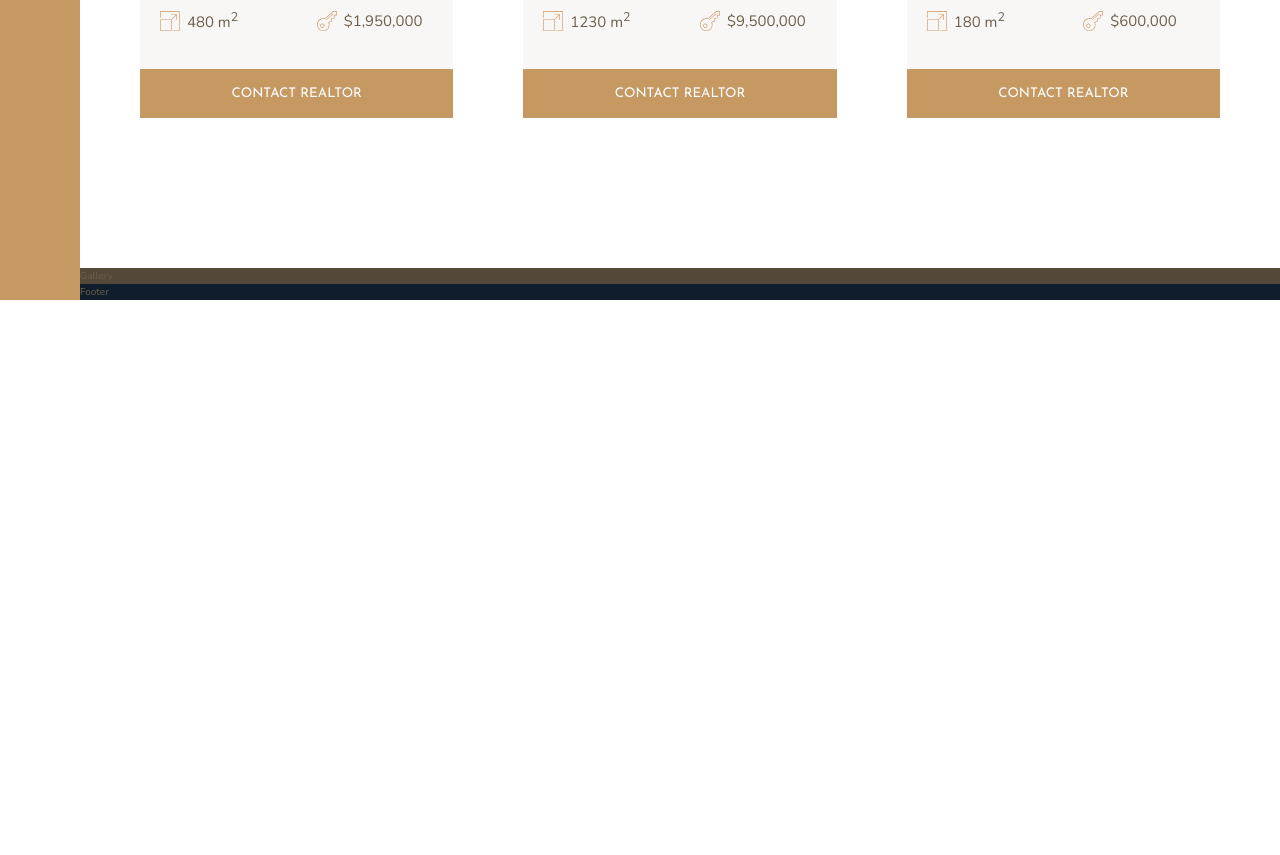
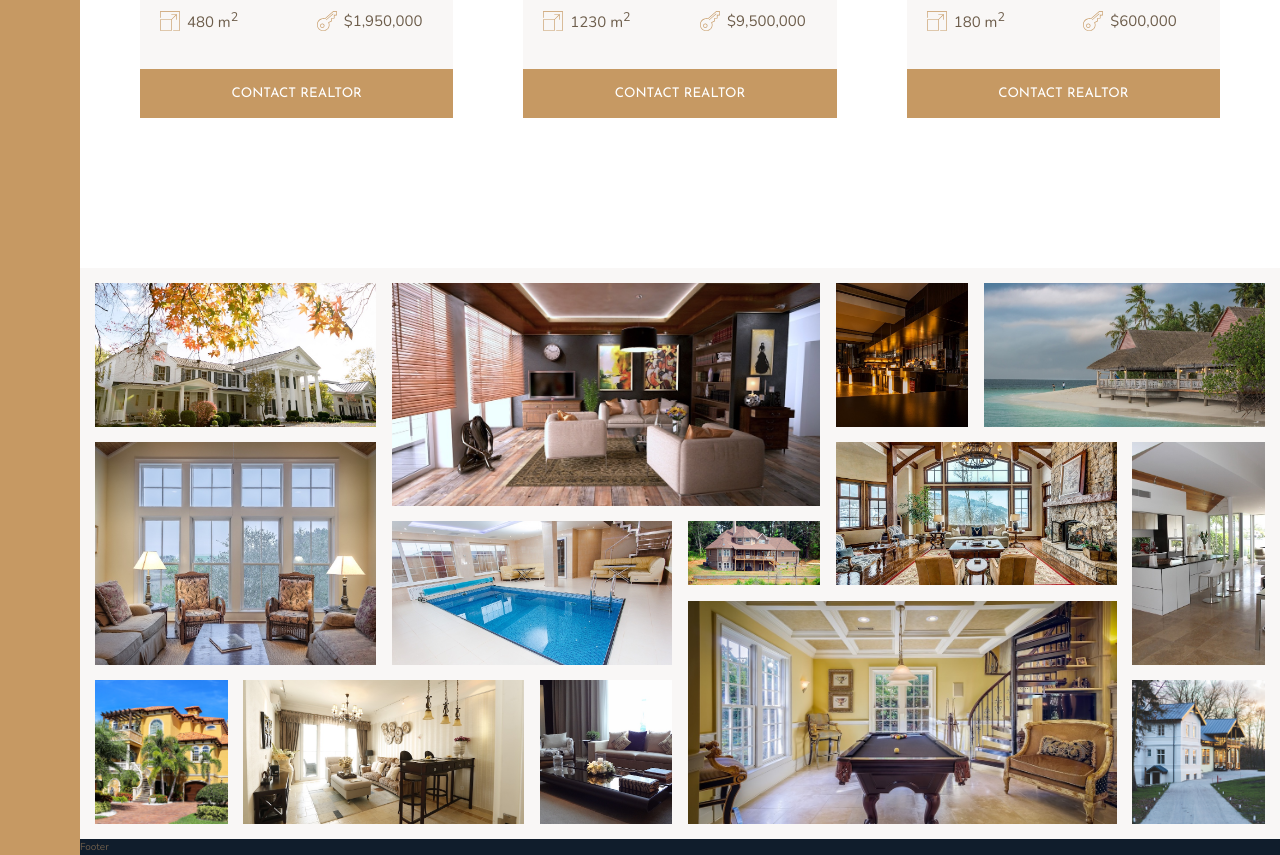
Before and after one commit to hyggebox/Spectrum, a website: page index.html in a window 1280 px wide. Shown: the part 2869-3724 px from the top of the page. Before the commit the page ends 3169 px from the top, so only its background shows below. Drawn offline with nearby package versions, Linux system fonts and the light colour scheme; files that its build step writes are made by us from their sources.

Commit message:
Build .gallery section

```diff
--- a/index.html
+++ b/index.html
@@ -300,7 +300,61 @@
         </section>
 
         <section class="gallery">
-            Gallery
+            <figure class="gallery__item gallery__item--1">
+                <img src="img/gal-1.jpeg" alt="Gallery image 1" class="gallery__img">
+            </figure>
+
+            <figure class="gallery__item gallery__item--2">
+                <img src="img/gal-2.jpeg" alt="Gallery image 2" class="gallery__img">
+            </figure>
+
+            <figure class="gallery__item gallery__item--3">
+                <img src="img/gal-3.jpeg" alt="Gallery image 3" class="gallery__img">
+            </figure>
+
+            <figure class="gallery__item gallery__item--4">
+                <img src="img/gal-4.jpeg" alt="Gallery image 4" class="gallery__img">
+            </figure>
+
+            <figure class="gallery__item gallery__item--5">
+                <img src="img/gal-5.jpeg" alt="Gallery image 5" class="gallery__img">
+            </figure>
+
+            <figure class="gallery__item gallery__item--6">
+                <img src="img/gal-6.jpeg" alt="Gallery image 6" class="gallery__img">
+            </figure>
+
+            <figure class="gallery__item gallery__item--7">
+                <img src="img/gal-7.jpeg" alt="Gallery image 7" class="gallery__img">
+            </figure>
+
+            <figure class="gallery__item gallery__item--8">
+                <img src="img/gal-8.jpeg" alt="Gallery image 8" class="gallery__img">
+            </figure>
+
+            <figure class="gallery__item gallery__item--9">
+                <img src="img/gal-9.jpeg" alt="Gallery image 9" class="gallery__img">
+            </figure>
+
+            <figure class="gallery__item gallery__item--10">
+                <img src="img/gal-10.jpeg" alt="Gallery image 10" class="gallery__img">
+            </figure>
+
+            <figure class="gallery__item gallery__item--11">
+                <img src="img/gal-11.jpeg" alt="Gallery image 11" class="gallery__img">
+            </figure>
+
+            <figure class="gallery__item gallery__item--12">
+                <img src="img/gal-12.jpeg" alt="Gallery image 12" class="gallery__img">
+            </figure>
+
+            <figure class="gallery__item gallery__item--13">
+                <img src="img/gal-13.jpeg" alt="Gallery image 13" class="gallery__img">
+            </figure>
+
+            <figure class="gallery__item gallery__item--14">
+                <img src="img/gal-14.jpeg" alt="Gallery image 14" class="gallery__img">
+            </figure>
         </section>
 
         <footer class="footer">
--- a/sass/_gallery.scss
+++ b/sass/_gallery.scss
@@ -1,4 +1,88 @@
 .gallery {
-    background-color: $color-grey-dk-1;
+    background-color: $color-grey-lt-1;
     grid-column: full-start / full-end;
+
+    display: grid;
+    grid-template: repeat(7, 5vw) / repeat(8, 1fr);
+    gap: 1.2vw;
+    padding: 1.2vw;
+
+    &__item {
+        &--1 {
+            grid-row: 1 / span 2;
+            grid-column: 1 / span 2;
+        }
+
+        &--2 {
+            grid-row: 1 / span 3;
+            grid-column: 3 / span 3;
+        }
+
+        &--3 {
+            grid-row: 1 / span 2;
+            grid-column: 6 / span 1;
+        }
+
+        &--4 {
+            grid-row: 1 / span 2;
+            grid-column: 7 / span 2;
+        }
+
+        &--5 {
+            grid-row: 3 / span 3;
+            grid-column: 1 / span 2;
+        }
+
+        &--6 {
+            grid-row: 4 / span 2;
+            grid-column: 3 / span 2;
+        }
+
+        &--7 {
+            grid-row: 4 / span 1;
+            grid-column: 5 / span 1;
+        }
+
+        &--8 {
+            grid-row: 3 / span 2;
+            grid-column: 6 / span 2;
+        }
+
+        &--9 {
+            grid-row: 3 / span 3;
+            grid-column: 8 / span 1;
+        }
+
+        &--10 {
+            grid-row: 6 / span 2;
+            grid-column: 1 / span 1;
+        }
+
+        &--11 {
+            grid-row: 6 / span 2;
+            grid-column: 2 / span 2;
+        }
+
+        &--12 {
+            grid-row: 6 / span 2;
+            grid-column: 4 / span 1;
+        }
+
+        &--13 {
+            grid-row: 5 / span 3;
+            grid-column: 5 / span 3;
+        }
+
+        &--14 {
+            grid-row: 6 / span 2;
+            grid-column: 8 / span 1;
+        }
+    }
+
+    &__img {
+        object-fit: cover;
+        display: block; // for object-fit to work
+        width: 100%;    // for object-fit to work
+        height: 100%;   // for object-fit to work
+    }
 }
```
